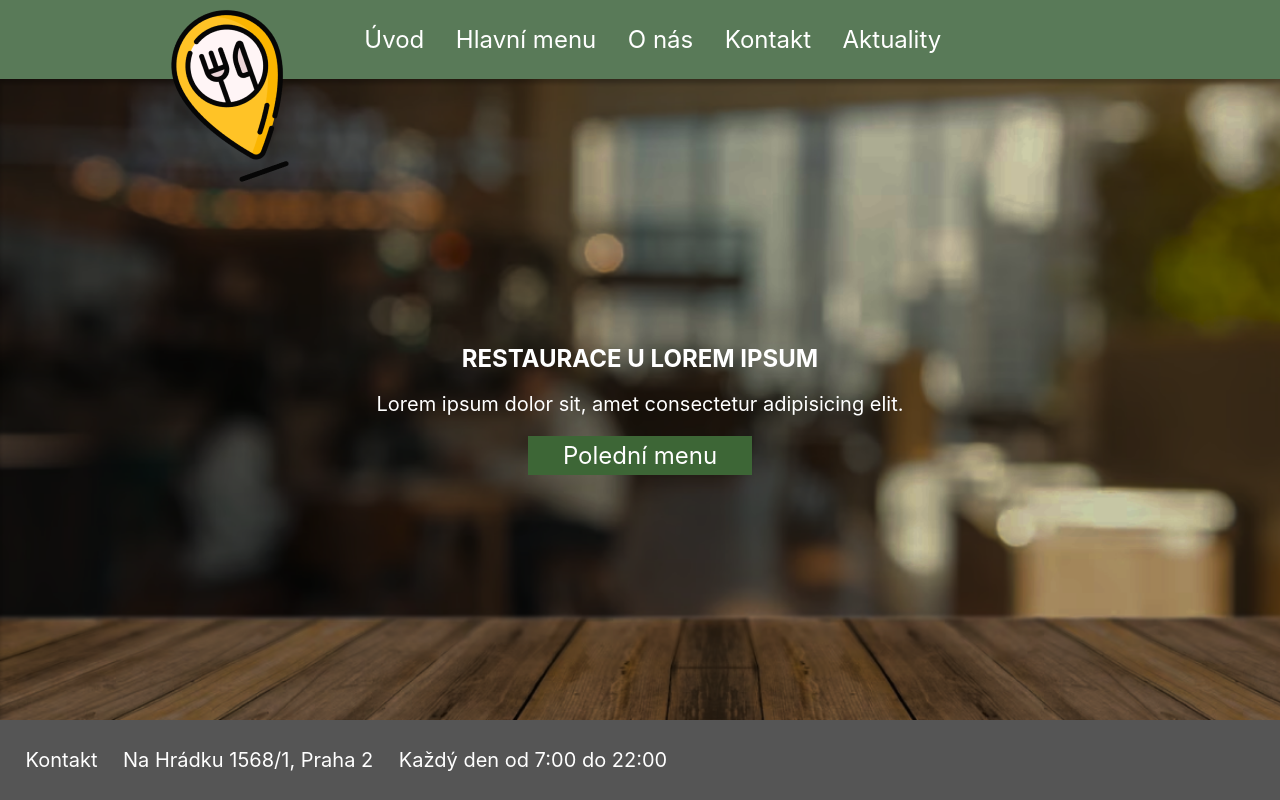
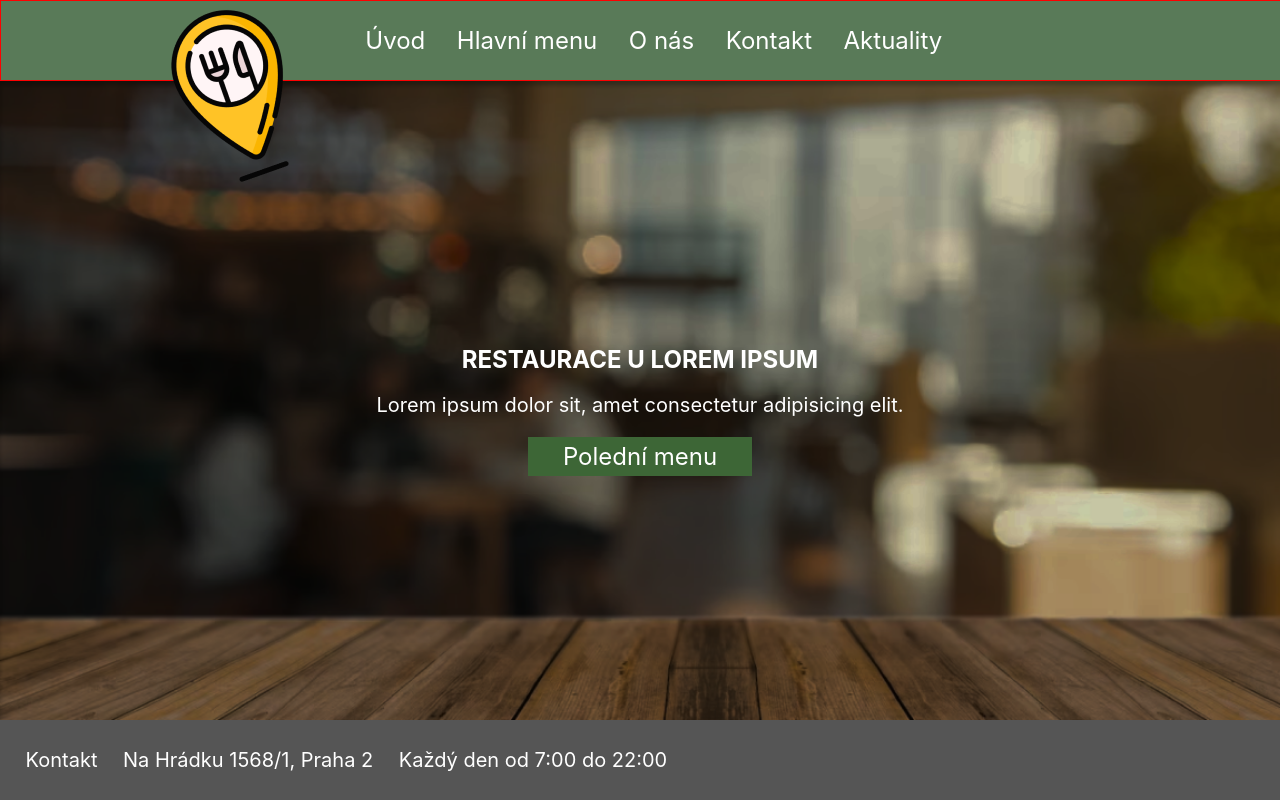
Before and after one commit to davidsebesta1/ZaverCoding, a plain HTML site: page index.html in a window 1280 px wide. Drawn offline with Linux system fonts and the light colour scheme.

Commit message:
query file

```diff
--- a/index.html
+++ b/index.html
@@ -6,6 +6,7 @@
     <meta name="viewport" content="width=device-width, initial-scale=1.0">
     <link rel="stylesheet" href="https://cdnjs.cloudflare.com/ajax/libs/font-awesome/4.7.0/css/font-awesome.min.css">
     <link rel="stylesheet" href="style.css">
+    <link rel="stylesheet" href="query.css">
     <title>Restaurace u Lorem Impsum</title>
 </head>
 
@@ -38,5 +39,4 @@
         </div>
     </footer>
 </body>
-
 </html>
--- /dev/null
+++ b/query.css
@@ -0,0 +1,5 @@
+@media screen and (max-width: 2000px) {
+    header{
+        border: 1px solid red;
+    }
+}
```
